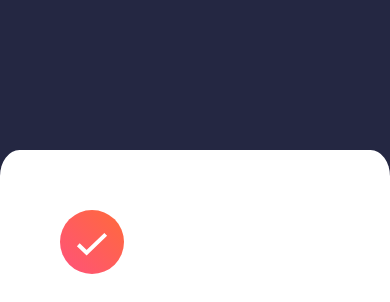
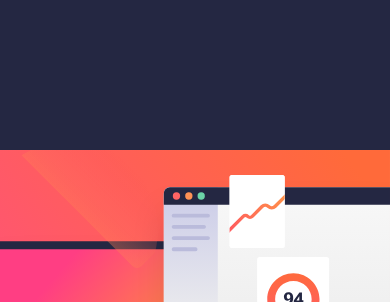
Before and after one commit to Samuellekpor/newsletter-signup, a plain HTML site: page index.html in a window 390 px wide. Shown: the top 302 px of the page. Drawn offline with Linux system fonts and the light colour scheme.

Commit message:
Add mobile version css

```diff
--- a/index.html
+++ b/index.html
@@ -29,6 +29,7 @@
         </form>
       </div>
       <img class="illustration-signup" src="./assets/images/illustration-sign-up-desktop.svg" alt="illustration-sign-up-desktop">
+      <img class="illustration-signup-mobile" src="./assets/images/illustration-sign-up-mobile.svg" alt="illustration-sign-up-mobile">
     </section>
 
   <!-- Sign-up form end -->
--- a/style.css
+++ b/style.css
@@ -24,7 +24,6 @@ body {
   margin: 150px auto;
   border-radius: 5%;
   padding: 20px;
-  display: none;
 }
 
 .signup {
@@ -94,7 +93,7 @@ input {
 }
 
 .success-page {
-  display: block;
+  display: none;
   max-width: 355px;
   padding: 60px;
   color: hsl(234, 29%, 20%);
@@ -109,6 +108,33 @@ input {
   margin-top: 20px;
 }
 
+.the-email {
+  font-weight: bold;
+}
+
+.illustration-signup-mobile {
+  display: none;
+}
+
+@media( max-width: 768px) {
+  .container, .success-page {
+    padding: 0;
+    border-radius: 0%;
+  }
+  .signup {
+    display: flex;
+    flex-direction: column-reverse;
+  }
+
+  .illustration-signup {
+    display: none;
+  }
+
+  .illustration-signup-mobile {
+    display: block;
+  }
+}
+
 .attribution {
   font-size: 11px;
   text-align: center;
```
